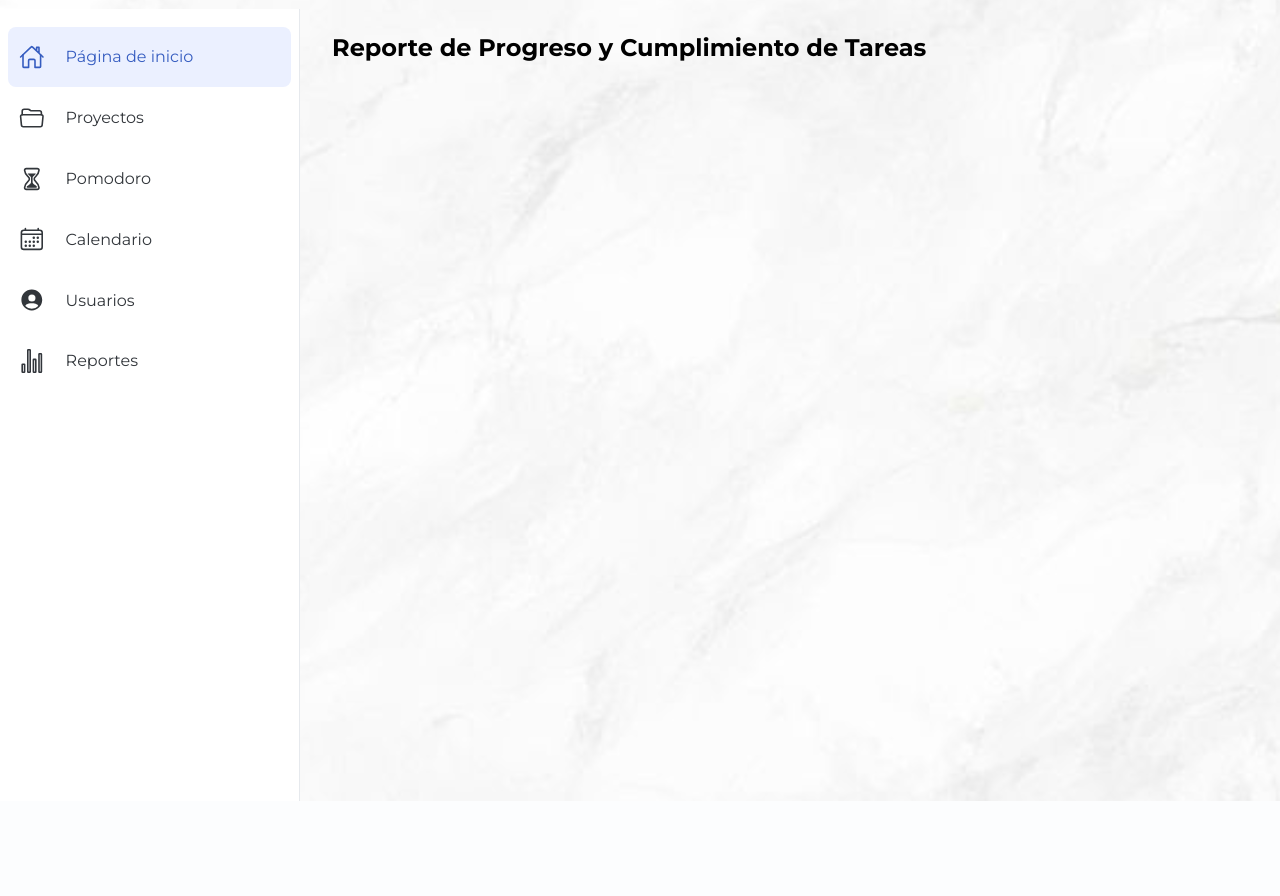
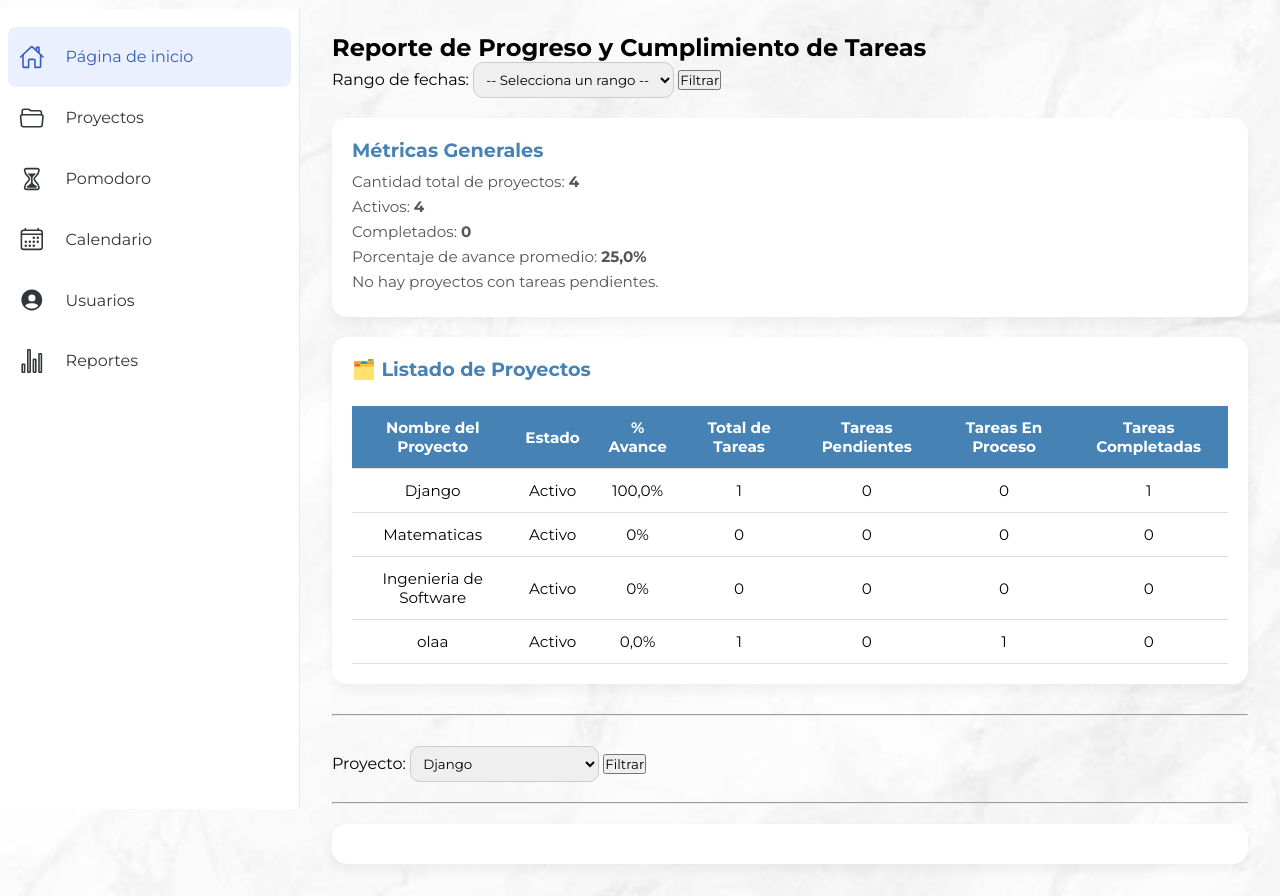
Before and after one commit to CRICAPOGA/Kan-Go, a Django app: page /reportes/reportes/ in a window 1280 px wide. Shown: the part 63-959 px from the top of the page. Before the commit the page ends 864 px from the top, so only its background shows below. Run offline with Django 4.2, Linux system fonts and the light colour scheme; a user stored in the database is signed in; data comes from the database, SQL or seed files in the repository.

Commit message:
add - Reportes de proyectos y tareas

```diff
--- /dev/null
+++ b/KanAndGo/Reportes/static/css/reportes.css
@@ -0,0 +1,134 @@
+/* Estilo para la barra de progreso */
+.progress-container {
+    margin-top: 20px;
+    width: 100%;
+    display: flex;
+    align-items: center;
+    justify-content: space-between;
+}
+
+progress {
+    width: 80%;
+    height: 20px;
+    border-radius: 10px;
+    appearance: none;
+    -webkit-appearance: none;
+    -moz-appearance: none;
+    background: linear-gradient(to right, #ff7e5f, #feb47b);
+    box-shadow: 0 0 5px rgba(0, 0, 0, 0.2);
+}
+
+progress[value]::-webkit-progress-bar {
+    background-color: #f3f3f3;
+    border-radius: 10px;
+}
+
+progress[value]::-webkit-progress-value {
+    background: linear-gradient(to right, #00b4db, #0083b0);
+    border-radius: 10px;
+}
+
+/* Firefox */
+progress[value]::-moz-progress-bar {
+    background-color: #4caf50;
+  }
+
+#avance-text {
+    font-weight: bold;
+}
+
+/* Tarjeta  */
+.card {
+    background: #ffffff;
+    padding: 20px;
+    border-radius: 15px;
+    box-shadow: 0 6px 12px rgba(0, 0, 0, 0.05);
+    transition: 0.3s;
+    position: relative;
+    margin-top: 20px;
+}
+
+.card:hover {
+    transform: translateY(-5px);
+}
+
+.card h3 {
+    font-size: 1.2em;
+    color: steelblue;
+    margin-bottom: 10px;
+}
+
+.card p {
+    font-size: 0.95rem;
+    color: #555;
+    margin: 6px 0;
+}
+
+.grafico-container {
+    max-width: 400px; /* o el tamaño que prefieras */
+    margin: 0 auto;
+}
+
+#graficoTareas {
+    width: 100% !important;
+    height: auto !important;
+}
+
+/* Tabla */
+.table-container {
+    overflow-x: auto;
+}
+
+table {
+    width: 100%;
+    border-collapse: collapse;
+    margin-top: 15px;
+}
+
+th, td {
+    padding: 12px;
+    text-align: center;
+    border-bottom: 1px solid #ddd;
+    font-size: 0.95rem;
+}
+
+th {
+    background-color: steelblue;
+    color: white;
+}
+
+tr:hover {
+    background-color: #f1f1f1;
+}
+
+/* Formularios */
+.form-filtros {
+    display: flex;
+    flex-direction: column;
+    gap: 15px;
+}
+
+.form-group {
+    display: flex;
+    flex-direction: column;
+}
+
+select, input[type="date"] {
+    padding: 8px;
+    border: 1px solid #ccc;
+    border-radius: 10px;
+}
+
+.btn-filtrar {
+    padding: 10px;
+    background-color: steelblue;
+    color: white;
+    border: none;
+    border-radius: 10px;
+    cursor: pointer;
+    font-weight: bold;
+}
+
+.btn-filtrar:hover {
+    background-color: #4682b4;
+}
--- /dev/null
+++ b/KanAndGo/Reportes/static/js/reportes.js
@@ -0,0 +1,73 @@
+document.addEventListener('DOMContentLoaded', function () {
+    const filtro = document.getElementById('fecha_filtro');
+    const fechas = document.getElementById('fechas_personalizadas');
+
+    if (filtro && fechas) {
+        const toggleFechas = () => {
+            fechas.style.display = filtro.value === 'personalizado' ? 'block' : 'none';
+        };
+
+        // Al cargar la página
+        toggleFechas();
+
+        // Al cambiar el filtro
+        filtro.addEventListener('change', toggleFechas);
+    }
+});
+
+document.addEventListener('DOMContentLoaded', function () {
+    const datosTareas = document.getElementById('datos-tareas');
+
+    if (datosTareas) {
+        const completadas = parseInt(datosTareas.dataset.completadas);
+        const enProgreso = parseInt(datosTareas.dataset.enProgreso);
+        const pendientes = parseInt(datosTareas.dataset.pendientes);
+        const vencidas = parseInt(datosTareas.dataset.vencidas);
+
+        const total = completadas + enProgreso + pendientes + vencidas;
+
+        if (total > 0) {
+            const ctx = document.getElementById('graficoTareas').getContext('2d');
+            new Chart(ctx, {
+                type: 'pie',
+                data: {
+                    labels: ['Completadas', 'En progreso', 'Pendientes', 'Vencidas'],
+                    datasets: [{
+                        data: [completadas, enProgreso, pendientes, vencidas],
+                        backgroundColor: [
+                            'rgba(75, 192, 192, 0.6)',   // Completadas
+                            'rgba(255, 206, 86, 0.6)',   // En progreso
+                            'rgba(255, 99, 132, 0.6)',    // Pendientes
+                            'rgba(255, 99, 71, 0.6)' // Tomate (Rojo Naranja)
+
+                        ],
+                        borderColor: [
+                            'rgba(75, 192, 192, 1)',
+                            'rgba(255, 206, 86, 1)',
+                            'rgba(255, 99, 132, 1)',
+                            'rgba(255, 99, 71, 0.6)'
+                        ],
+                        borderWidth: 1
+                    }]
+                },
+                options: {
+                    responsive: true,
+                    plugins: {
+                        legend: {
+                            position: 'bottom'
+                        },
+                        tooltip: {
+                            callbacks: {
+                                label: function (context) {
+                                    const value = context.raw;
+                                    const percentage = ((value / total) * 100).toFixed(2) + '%';
+                                    return `${context.label}: ${value} (${percentage})`;
+                                }
+                            }
+                        }
+                    }
+                }
+            });
+        }
+    }
+});
--- a/KanAndGo/Reportes/templates/reportes.html
+++ b/KanAndGo/Reportes/templates/reportes.html
@@ -4,5 +4,136 @@
 {% block title %}Reportes{% endblock %}
 
 {% block content %}
+<link rel="stylesheet" href="{% static 'css/reportes.css' %}">
 <h2>Reporte de Progreso y Cumplimiento de Tareas</h2>
+<form method="get">
+    <label for="fecha_filtro">Rango de fechas:</label>
+    <select name="fecha_filtro" id="fecha_filtro">
+        <option value="">-- Selecciona un rango --</option>
+        <option value="semana">Semana actual</option>
+        <option value="mes">Último mes</option>
+        <option value="personalizado">Rango personalizado</option>
+    </select>
+
+    <div id="fechas_personalizadas" style="display:none;">
+        <label for="fecha_inicio">Desde:</label>
+        <input type="date" name="fecha_inicio">
+        <label for="fecha_fin">Hasta:</label>
+        <input type="date" name="fecha_fin">
+    </div>
+
+    <button type="submit">Filtrar</button>
+<div class="card">
+    <h3>Métricas Generales</h3>
+    <p>Cantidad total de proyectos: <strong>{{ total_proyectos }}</strong></p>
+    <p>Activos: <strong>{{ activos }}</strong></p>
+    <p>Completados: <strong>{{ completados }}</strong></p>
+
+    <p>Porcentaje de avance promedio: <strong>{{ avance_promedio }}%</strong></p>
+
+    {% if proyectos_mas_pendientes %}
+    <p>Proyectos con más tareas pendientes:</p>
+    {% for proyecto in proyectos_mas_pendientes %}
+    <p><strong>- {{ proyecto.nombre }} ({{ proyecto.pendientes }} tareas pendientes)</strong></p>
+    {% endfor %}
+    {% else %}
+    <p>No hay proyectos con tareas pendientes.</p>
+    {% endif %}
+
+</div>
+
+<div class="card">
+    <h3>🗂️ Listado de Proyectos</h3>
+    <div class="table-container">
+        <table>
+            <thead>
+                <tr>
+                    <th>Nombre del Proyecto</th>
+                    <th>Estado</th>
+                    <th>% Avance</th>
+                    <th>Total de Tareas</th>
+                    <th>Tareas Pendientes</th>
+                    <th>Tareas En Proceso</th>
+                    <th>Tareas Completadas</th>
+                </tr>
+            </thead>
+            <tbody>
+                {% for resumen in resumen_proyectos %}
+                <tr>
+                    <td>{{ resumen.nombre }}</td>
+                    <td>
+                        {% if resumen.estado %}
+                        Activo
+                        {% else %}
+                        Finalizado
+                        {% endif %}
+                    </td>
+                    <td>{{ resumen.avance }}%</td>
+                    <td>{{ resumen.total_tareas }}</td>
+                    <td>{{ resumen.pendientes }}</td>
+                    <td>{{ resumen.en_proceso }}</td>
+                    <td>{{ resumen.completadas }}</td>
+                </tr>
+                {% endfor %}
+            </tbody>
+        </table>
+    </div>
+</div>
+</form>
+<hr style="margin: 30px 0;">
+
+<form method="get">
+    <label for="proyecto_id">Proyecto:</label>
+    <select name="proyecto_id" id="selec_proyecto_id">
+        {% for proyecto in proyectos %}
+    <option value="{{ proyecto.proyecto_id }}" {% if proyecto_seleccionado and proyecto.proyecto_id == proyecto_seleccionado.proyecto_id %}selected{% endif %}>
+        {{ proyecto.nombre_proyecto }}
+    </option>
+    {% endfor %}
+    </select>
+
+    <button type="submit">Filtrar</button>
+</form>
+
+{% if rango_fecha %}
+<p>Filtrando desde: <strong>{{ rango_fecha.0 }}</strong> hasta <strong>{{ rango_fecha.1 }}</strong></p>
+{% endif %}
+<hr style="margin: 20px 0;">
+
+
+<div class="card">
+    {% if proyecto_seleccionado %}
+    <h3>Resumen General Proyecto {{ proyecto_seleccionado.nombre_proyecto }}</h3>
+    {% endif %}
+    {% if total_tareas %}
+    <p>Total de tareas: <strong>{{ total_tareas }}</strong></p>
+    <p>Tareas completadas: <strong>{{ tareas_completadas }}</strong></p>
+    <p>Tareas en progreso: <strong>{{ tareas_en_progreso }}</strong></p>
+    <p>Tareas pendientes: <strong>{{ tareas_pendientes }}</strong></p>
+    <p>Tareas vencidas: <strong>{{ tareas_vencidas }}</strong></p>
+    <p>Avance general:</p>
+    <!-- Barra de progreso -->
+    <div class="progress-container">
+        <progress id="avance-bar" value="{{ avance_general|floatformat:0 }}" max="100"></progress>
+        <span id="avance-text">{{ avance_general|floatformat:2 }}%</span>
+    </div>
+</div>
+<!-- Datos y Gráfico -->
+<div id="datos-tareas" data-completadas="{{ tareas_completadas }}" data-en-progreso="{{ tareas_en_progreso }}"
+    data-pendientes="{{ tareas_pendientes }}" data-vencidas="{{ tareas_vencidas }}">
+</div>
+<div class="card">
+    <h3>Distribución de Tareas</h3>
+    <div class="grafico-container">
+        <canvas id="graficoTareas"></canvas>
+    </div>
+</div>
+
+{% endif %}
+
+<!-- JS personalizado -->
+<script src="{% static 'js/reportes.js' %}"></script>
+<!-- CDN de Chart.js -->
+<script src="https://cdn.jsdelivr.net/npm/chart.js"></script>
+
 {% endblock %}
--- a/KanAndGo/Reportes/views.py
+++ b/KanAndGo/Reportes/views.py
@@ -1,5 +1,153 @@
+from datetime import datetime, timedelta
+from django.utils.timezone import now
+from django.contrib.auth.decorators import login_required
 from django.shortcuts import render
+from Proyectos.models import Proyecto
+from Tareas.models import Tarea
+from django.db.models import Count, Q, Avg
 
-# Create your views here.
+@login_required
 def reportes(request):
-    return render(request, 'reportes.html')
+    proyectos = get_proyectos(request.user)
+
+    # Filtros de fecha
+    rango_fecha = calcular_rango_fecha(request.GET)
+
+    # Filtrar proyectos si corresponde
+    if rango_fecha:
+        proyectos = proyectos.filter(fecha_creacion__range=rango_fecha)  # Asegúrate de que `fecha_inicio` esté en tu modelo de Proyecto
+
+    proyecto_id = request.GET.get('proyecto_id')
+    proyecto_seleccionado, tareas = get_proyecto_seleccionado(proyecto_id, request.user)
+
+    # Asegúrate de que si se ha seleccionado un proyecto, no se filtre por fechas en tareas
+    if proyecto_seleccionado:
+        tareas = Tarea.objects.filter(proyecto_id=proyecto_seleccionado)
+    elif rango_fecha and tareas.exists():
+        tareas = tareas.filter(fecha_vencimiento__range=rango_fecha)
+
+    # Calcular datos por proyecto
+    resumen_proyectos = calcular_resumen_proyectos(proyectos)
+
+    # Obtener el máximo número de tareas pendientes
+    max_pendientes = max([proyecto['pendientes'] for proyecto in resumen_proyectos], default=0)
+
+    # Filtrar todos los proyectos con número máximo de tareas pendientes
+    proyectos_mas_pendientes = [proyecto for proyecto in resumen_proyectos if proyecto['pendientes'] == max_pendientes and proyecto['pendientes'] > 0]
+
+    # Métricas Generales
+    total_proyectos, activos, completados = calcular_metricas_generales(proyectos)
+    avance_promedio = calcular_avance_promedio(resumen_proyectos)
+
+    # Calcular datos de tareas solo si se seleccionó un proyecto
+    total_tareas, tareas_completadas, tareas_en_progreso, tareas_pendientes, tareas_vencidas, avance_general = calcular_tareas(tareas)
+
+    contexto = {
+        'proyectos': proyectos,
+        'proyecto_id': proyecto_id,
+        'proyecto_seleccionado': proyecto_seleccionado,
+        'rango_fecha': rango_fecha,
+        'total_tareas': total_tareas,
+        'tareas_completadas': tareas_completadas,
+        'tareas_en_progreso': tareas_en_progreso,
+        'tareas_pendientes': tareas_pendientes,
+        'tareas_vencidas': tareas_vencidas,
+        'avance_general': avance_general,
+        'resumen_proyectos': resumen_proyectos,
+        'total_proyectos': total_proyectos,
+        'activos': activos,
+        'completados': completados,
+        'avance_promedio': avance_promedio,
+        'proyectos_mas_pendientes': proyectos_mas_pendientes,
+    }
+
+    return render(request, 'reportes.html', contexto)
+
+# Recuperar todos los proyectos del usuario
+def get_proyectos(user):
+    return Proyecto.objects.filter(usuario_id=user)
+
+# Recuperar proyecto seleccionado y sus tareas
+def get_proyecto_seleccionado(proyecto_id, user):
+    proyecto_seleccionado = None
+    tareas = Tarea.objects.none()
+    if proyecto_id:
+        proyecto_seleccionado = Proyecto.objects.filter(proyecto_id=proyecto_id, usuario_id=user).first()
+        if proyecto_seleccionado:
+            tareas = Tarea.objects.filter(proyecto_id=proyecto_seleccionado)
+    return proyecto_seleccionado, tareas
+
+# Calcular rango de fechas según el filtro seleccionado
+def calcular_rango_fecha(params):
+    fecha_filtro = params.get('fecha_filtro')
+    fecha_inicio = params.get('fecha_inicio')
+    fecha_fin = params.get('fecha_fin')
+
+    rango_fecha = None
+    if fecha_filtro == 'semana':
+        hoy = now().date()
+        inicio_semana = hoy - timedelta(days=hoy.weekday())
+        fin_semana = inicio_semana + timedelta(days=6)
+        rango_fecha = (inicio_semana, fin_semana)
+
+    elif fecha_filtro == 'mes':
+        hoy = now().date()
+        inicio_mes = hoy.replace(day=1)
+        rango_fecha = (inicio_mes, hoy)
+
+    elif fecha_filtro == 'personalizado' and fecha_inicio and fecha_fin:
+        try:
+            inicio = datetime.strptime(fecha_inicio, "%Y-%m-%d").date()
+            fin = datetime.strptime(fecha_fin, "%Y-%m-%d").date()
+            rango_fecha = (inicio, fin)
+        except ValueError:
+            rango_fecha = None
+    return rango_fecha
+
+# Resumen de tareas por cada proyecto (tabla)
+def calcular_resumen_proyectos(proyectos):
+    resumen_proyectos = []
+    for proyecto in proyectos:
+        tareas_proyecto = Tarea.objects.filter(proyecto_id=proyecto)
+        total = tareas_proyecto.count()
+        completadas = tareas_proyecto.filter(estado=2).count()
+        en_proceso = tareas_proyecto.filter(estado=1).count()
+        pendientes = tareas_proyecto.filter(estado=0).count()
+        avance = (completadas / total * 100) if total > 0 else 0
+        resumen_proyectos.append({
+            'nombre': proyecto.nombre_proyecto,
+            'estado': proyecto.estado,
+            'avance': round(avance, 2),
+            'pendientes': pendientes,
+            'en_proceso': en_proceso,
+            'completadas': completadas,
+            'total_tareas': total,
+        })
+    return resumen_proyectos
+
+# Información general de los proyectos
+def calcular_metricas_generales(proyectos):
+    total_proyectos = proyectos.count()
+    activos = proyectos.filter(estado=True).count()
+    completados = proyectos.filter(estado=False).count()
+    return total_proyectos, activos, completados
+
+# Calcular el avance promedio de los proyectos activos
+def calcular_avance_promedio(resumen_proyectos):
+    activos_lista = [p for p in resumen_proyectos if p['estado'] == True]
+    avance_promedio = round(sum(p['avance'] for p in activos_lista) / len(activos_lista), 2) if activos_lista else 0
+    return avance_promedio
+
+# Obtener detalles de las tareas (resumen general del proyecto)
+def calcular_tareas(tareas):
+    total_tareas = tareas.count()
+    tareas_completadas = tareas.filter(estado=2).count()
+    tareas_en_progreso = tareas.filter(estado=1).count()
+    tareas_pendientes = tareas.filter(estado=0).count()
+    tareas_vencidas = tareas.filter(fecha_vencimiento__lt=now().date()).count()
+
+    avance_general = 0
+    if total_tareas > 0:
+        avance_general = (tareas_completadas / total_tareas) * 100
+
+    return total_tareas, tareas_completadas, tareas_en_progreso, tareas_pendientes, tareas_vencidas, avance_general
```
